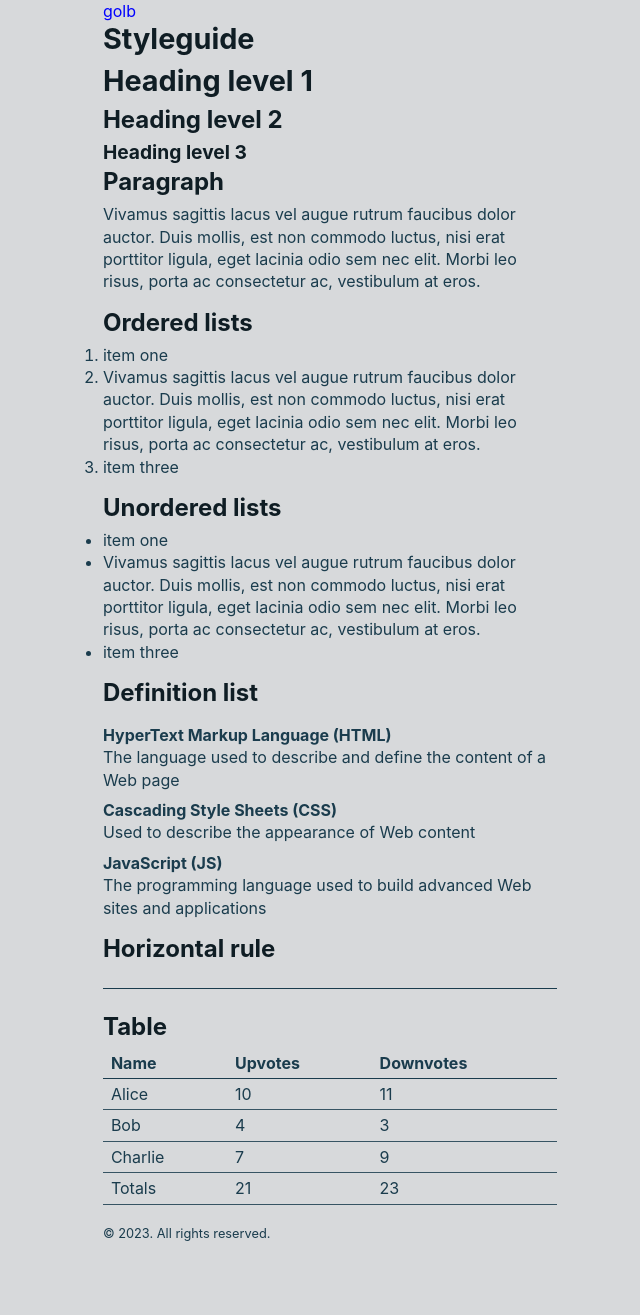
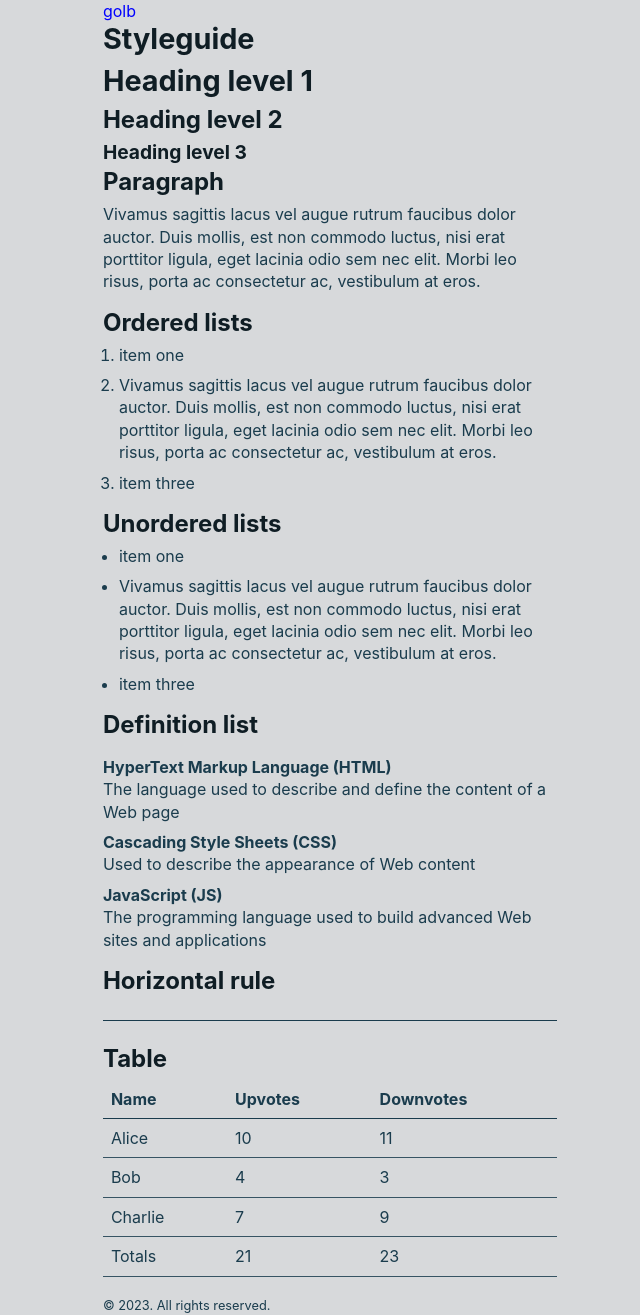
Before and after one commit to aflim/golb, a Jekyll site: the page built from styleguide.md, in a window 1280 px wide. Shown: the whole page, without its empty margins (310-950 px from the left). Built offline with Jekyll 4.4.1, drawn with Linux system fonts in a browser that asks for light colours; before the commit the page ends 1243 px from its top, so only the background shows below that.

Commit message:
Update stylesheet.css

```diff
--- a/assets/stylesheet.css
+++ b/assets/stylesheet.css
@@ -169,7 +169,8 @@ ol {
 }
 
 
-li li {
+ul li,
+ol li {
   margin-inline-start: 1em;
   margin-block-end: .5em;
 }
@@ -205,7 +206,7 @@ table {
 td,
 th {
   padding-inline: .5em;
-  padding-block: .25em;
+  padding-block: .5em;
   border-color: inherit;
   border-style: solid;
   border-width: 0;
```
